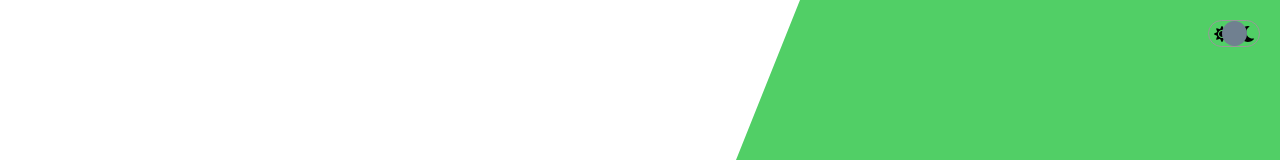
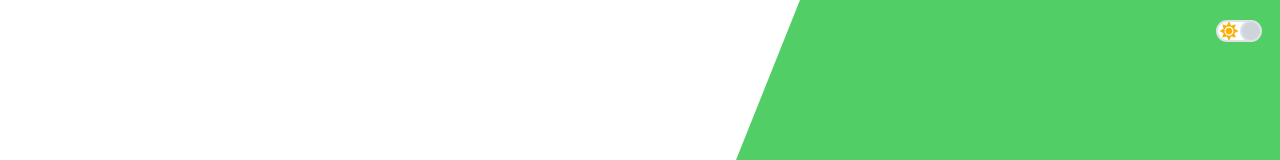
Before and after one commit to pauljeonn/portfolio-pauljeon, a React (Create React App) app: page / in a window 1280 px wide. Shown: the top 160 px of the page. Built offline with nearby package versions, Linux system fonts and the light colour scheme.

Commit message:
work on context api for dark mode

```diff
--- a/src/App.js
+++ b/src/App.js
@@ -1,21 +1,29 @@
-import { useState } from 'react';
+import { useContext } from 'react';
 import './app.scss';
 import Intro from './components/intro/Intro';
 import About from './components/about/About';
 import Portfolio from './components/portfolio/Portfolio';
 import Contact from './components/contact/Contact';
 import Toggle from './components/toggle/Toggle';
+import { ThemeContext } from './context';
 
 function App() {
-	const [dark, setDark] = useState(false);
+	const theme = useContext(ThemeContext);
+	const darkMode = theme.state.darkMode;
 
 	return (
-		<div className="App">
-			<Toggle setDark={setDark} />
-			<Intro dark={dark} />
-			<About dark={dark} />
-			<Portfolio dark={dark} />
-			<Contact dark={dark} />
+		<div
+			className="App"
+			style={{
+				backgroundColor: darkMode ? '#222' : 'white',
+				color: darkMode && 'white',
+			}}
+		>
+			<Toggle />
+			<Intro />
+			<About />
+			<Portfolio />
+			<Contact />
 		</div>
 	);
 }
--- a/src/components/contact/contact.scss
+++ b/src/components/contact/contact.scss
@@ -28,6 +28,7 @@
 		.contact-info {
 			font-size: 20px;
 			font-weight: 300;
+			color: black;
 
 			.contact-item {
 				display: flex;
--- a/src/components/intro/intro.scss
+++ b/src/components/intro/intro.scss
@@ -1,7 +1,6 @@
 .intro {
 	display: flex;
 	height: 100vh;
-	background-color: white;
 
 	.intro-left {
 		flex: 1;
--- a/src/components/toggle/Toggle.jsx
+++ b/src/components/toggle/Toggle.jsx
@@ -1,14 +1,29 @@
-import React from 'react';
+import React, { useContext } from 'react';
 import './toggle.scss';
 import { FaSun } from 'react-icons/fa';
 import { FaMoon } from 'react-icons/fa';
+import { ThemeContext } from '../../context';
 
 const Toggle = () => {
+	const theme = useContext(ThemeContext);
+
+	const handleClick = () => {
+		theme.dispatch({ type: 'TOGGLE' });
+	};
+
 	return (
-		<div className="toggle">
-			<FaSun />
-			<FaMoon />
-			<div className="toggle-button"></div>
+		<div
+			className="toggle"
+			style={{ backgroundColor: theme.state.darkMode ? '#333' : 'white' }}
+		>
+			<FaSun className="toggle-icon-sun" />
+			<FaMoon className="toggle-icon-moon" />
+			<div
+				className={
+					theme.state.darkMode ? 'toggle-button dark' : 'toggle-button'
+				}
+				onClick={handleClick}
+			></div>
 		</div>
 	);
 };
--- a/src/components/toggle/toggle.scss
+++ b/src/components/toggle/toggle.scss
@@ -1,8 +1,9 @@
 .toggle {
-	width: 50px;
-	height: 25px;
-	border: 1px solid #999;
-	border-radius: 20px;
+	width: 44px;
+	height: 22px;
+	border: 2px solid #dee2e6;
+	box-sizing: border-box;
+	border-radius: 12px;
 	position: fixed;
 	top: 20px;
 	right: 20px;
@@ -10,13 +11,47 @@
 	display: flex;
 	align-items: center;
 	justify-content: space-around;
+	background-color: #333;
 
 	.toggle-button {
-		width: 25px;
-		height: 25px;
-		background-color: slategray;
+		width: 22px;
+		height: 22px;
+		background-color: #ced4da;
+		border: 2px solid #dee2e6;
+		box-sizing: border-box;
 		border-radius: 50%;
 		position: absolute;
 		cursor: pointer;
+		left: 22px;
+		animation: moveA 0.2s ease-out forwards;
+
+		@keyframes moveA {
+			0% {
+				transform: translateX(-23px);
+			}
+			100% {
+				transform: translateX(0px);
+			}
+		}
+
+		&.dark {
+			animation: moveBtn 0.2s ease-out forwards;
+
+			@keyframes moveBtn {
+				100% {
+					transform: translateX(-23px);
+				}
+			}
+		}
+	}
+
+	.toggle-icon-sun {
+		color: #fab005;
+		font-size: 18px;
+	}
+
+	.toggle-icon-moon {
+		color: yellow;
+		font-size: 14px;
 	}
 }
--- /dev/null
+++ b/src/context.js
@@ -0,0 +1,24 @@
+import { createContext, useReducer } from 'react';
+
+export const ThemeContext = createContext();
+
+const INITIAL_STATE = { darkMode: false };
+
+const themeReducer = (state, action) => {
+	switch (action.type) {
+		case 'TOGGLE':
+			return { darkMode: !state.darkMode };
+		default:
+			return state;
+	}
+};
+
+export const ThemeProvider = (props) => {
+	const [state, dispatch] = useReducer(themeReducer, INITIAL_STATE);
+
+	return (
+		<ThemeContext.Provider value={{ state, dispatch }}>
+			{props.children}
+		</ThemeContext.Provider>
+	);
+};
--- a/src/index.js
+++ b/src/index.js
@@ -1,10 +1,13 @@
 import React from 'react';
 import ReactDOM from 'react-dom';
 import App from './App';
+import { ThemeProvider } from './context';
 
 ReactDOM.render(
 	<React.StrictMode>
-		<App />
+		<ThemeProvider>
+			<App />
+		</ThemeProvider>
 	</React.StrictMode>,
 	document.getElementById('root')
 );
```
